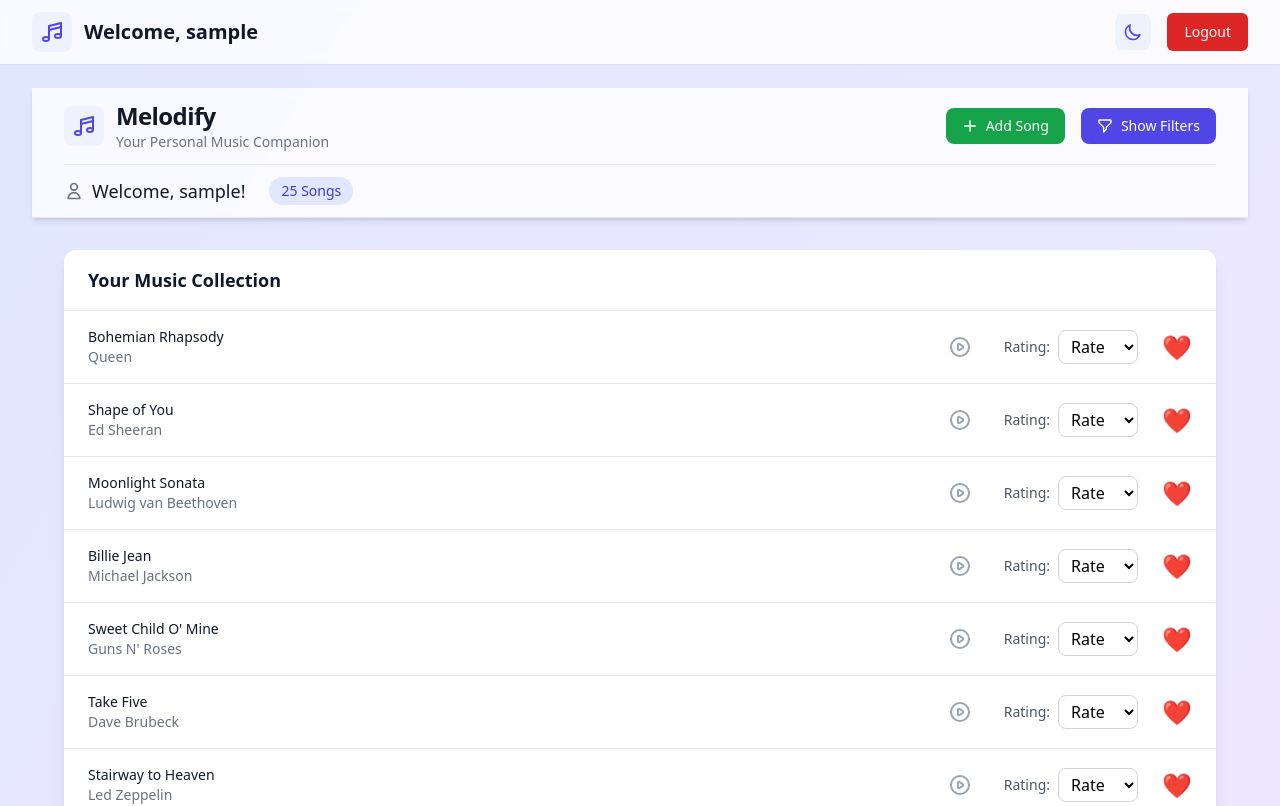
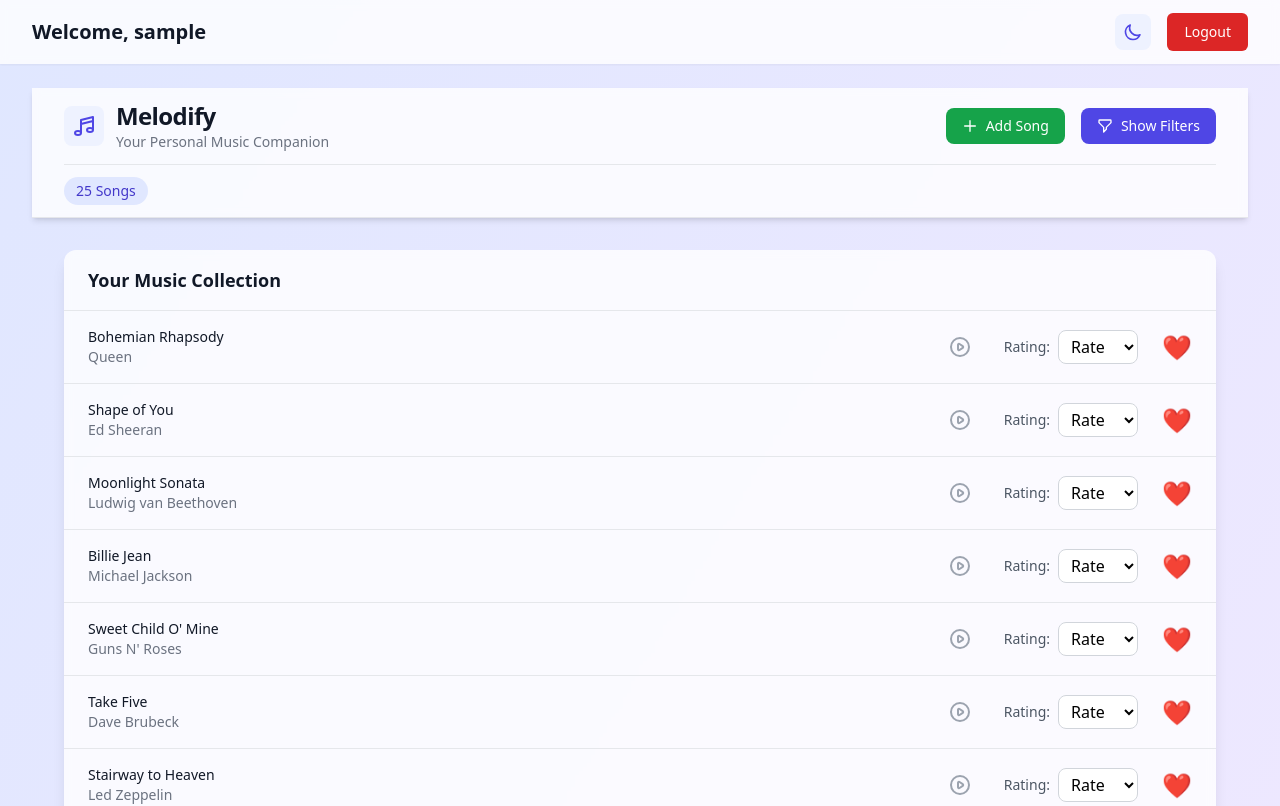
Before and after one commit to Shai-Shargal/Melodify, a React (Vite) app in the folder Frontend/: page /dashboard in a window 1280 px wide. Shown: the top 806 px of the page. Built offline with nearby package versions, Linux system fonts and the light colour scheme; sample sign-in values are in the browser's storage.

Commit message:
Refactor Dashboard and Login components for improved user experience. Simplified Dashboard layout by removing unnecessary elements and enhancing styling. Updated Login error handling to provide more specific feedback for authentication issues.

```diff
--- a/Frontend/src/components/Dashboard.tsx
+++ b/Frontend/src/components/Dashboard.tsx
@@ -229,28 +229,7 @@ const Dashboard = ({ user, onLogout }: DashboardProps) => {
       >
         <div className="max-w-7xl mx-auto px-4 sm:px-6 lg:px-8">
           <div className="flex justify-between h-16">
-            <div className="flex items-center space-x-3">
-              <div
-                className={`p-2 rounded-lg ${
-                  isDarkMode ? "bg-indigo-900/50" : "bg-indigo-50"
-                }`}
-              >
-                <svg
-                  className={`w-6 h-6 ${
-                    isDarkMode ? "text-indigo-400" : "text-indigo-600"
-                  }`}
-                  fill="none"
-                  stroke="currentColor"
-                  viewBox="0 0 24 24"
-                >
-                  <path
-                    strokeLinecap="round"
-                    strokeLinejoin="round"
-                    strokeWidth={2}
-                    d="M9 19V6l12-3v13M9 19c0 1.105-1.343 2-3 2s-3-.895-3-2 1.343-2 3-2 3 .895 3 2zm12-3c0 1.105-1.343 2-3 2s-3-.895-3-2 1.343-2 3-2 3 .895 3 2zM9 10l12-3"
-                  />
-                </svg>
-              </div>
+            <div className="flex items-center">
               <h1
                 className={`text-xl font-semibold ${
                   isDarkMode ? "text-white" : "text-gray-900"
@@ -429,30 +408,6 @@ const Dashboard = ({ user, onLogout }: DashboardProps) => {
                 }`}
               >
                 <div className="flex items-center space-x-6">
-                  <div className="flex items-center space-x-2">
-                    <svg
-                      className={`w-5 h-5 ${
-                        isDarkMode ? "text-gray-400" : "text-gray-500"
-                      }`}
-                      fill="none"
-                      stroke="currentColor"
-                      viewBox="0 0 24 24"
-                    >
-                      <path
-                        strokeLinecap="round"
-                        strokeLinejoin="round"
-                        strokeWidth={2}
-                        d="M16 7a4 4 0 11-8 0 4 4 0 018 0zM12 14a7 7 0 00-7 7h14a7 7 0 00-7-7z"
-                      />
-                    </svg>
-                    <h2
-                      className={`text-lg font-medium ${
-                        isDarkMode ? "text-white" : "text-gray-900"
-                      }`}
-                    >
-                      Welcome, {user.username}!
-                    </h2>
-                  </div>
                   <span
                     className={`px-3 py-1 rounded-full text-sm font-medium ${
                       isDarkMode
@@ -752,7 +707,7 @@ const Dashboard = ({ user, onLogout }: DashboardProps) => {
             {/* Songs List */}
             <div
               className={`${
-                isDarkMode ? "bg-gray-800" : "bg-white"
+                isDarkMode ? "bg-gray-800" : "bg-white/80 backdrop-blur-sm"
               } rounded-xl shadow-lg overflow-hidden`}
             >
               <div className="px-6 py-4 border-b border-gray-200">
--- a/Frontend/src/components/Login.tsx
+++ b/Frontend/src/components/Login.tsx
@@ -34,9 +34,14 @@ const Login = ({ setUser }: LoginProps) => {
 
       navigate("/dashboard");
     } catch (err) {
-      setError(
-        err instanceof Error ? err.message : "Invalid email or password"
-      );
+      const errorMessage = err instanceof Error ? err.message : "";
+      if (errorMessage.includes("Invalid email or password")) {
+        setError("Invalid email or password");
+      } else if (errorMessage.includes("User not found")) {
+        setError("User not found");
+      } else {
+        setError("An error occurred during login. Please try again");
+      }
     }
   };
 
```
